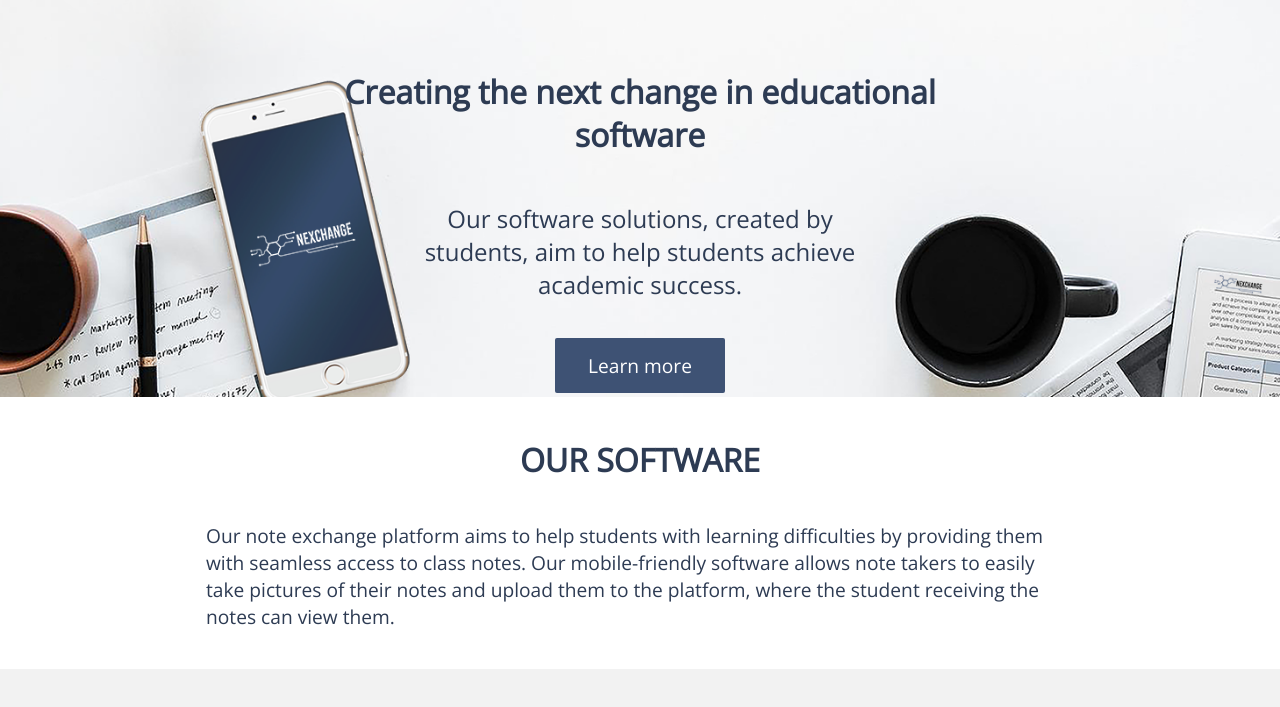
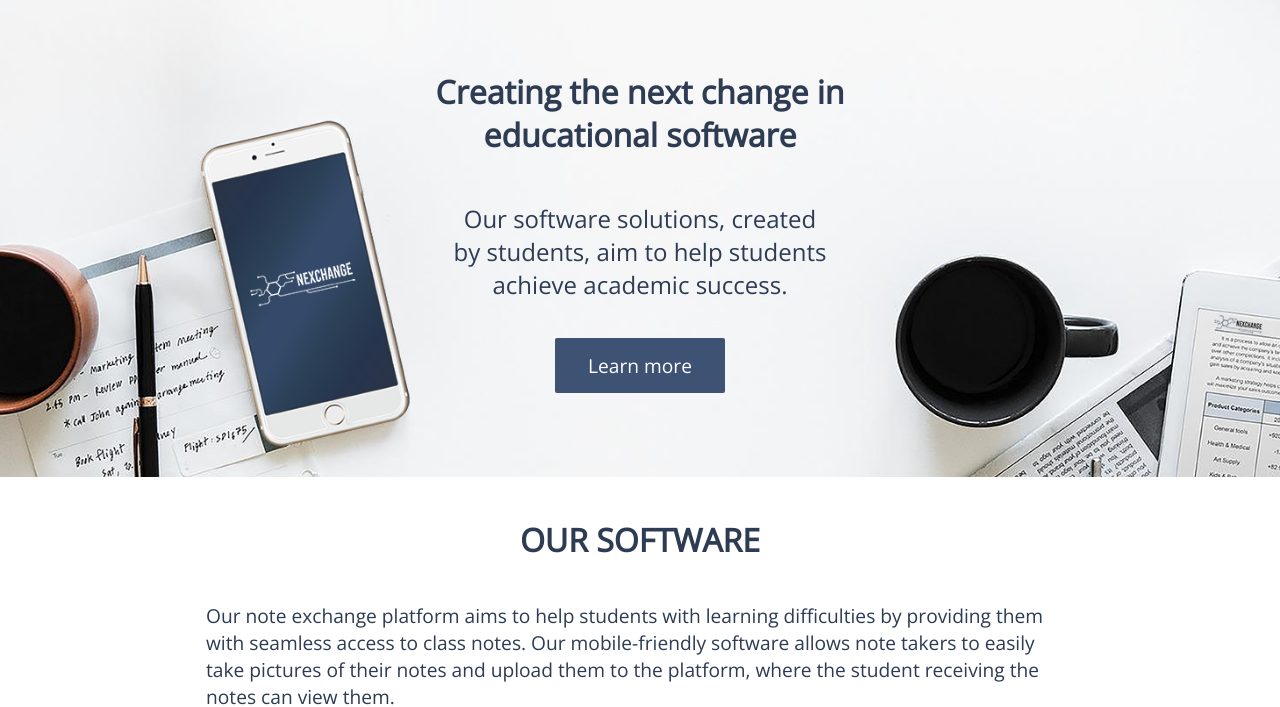
Before and after one commit to LucasHarvey/nexchange-website, a plain HTML site: page release/index.html in a window 1280 px wide. Shown: the part 101-808 px from the top of the page. Drawn offline with nearby package versions, Linux system fonts and the light colour scheme.

Commit message:
picture height

```diff
--- a/release/css/home.css
+++ b/release/css/home.css
@@ -4,8 +4,8 @@
 }
 
 .imageContainer {
-  height: 70%;
-  min-height: 400px;
+  height: 80%;
+  min-height: 480px;
   padding: 0px!important;
   background-image: url("../images/home_background_OPTION 7.png");
   background-position:center;
@@ -18,7 +18,8 @@
   top: 150px;
   left: 0;
   right: 0;
-  max-width: 55%;
+  width: 70%;
+  max-width: 500px;
   padding: 0px;
   margin-left: auto;
   margin-right: auto;
@@ -49,7 +50,7 @@
   text-align: center;
   display: inline-block;
   z-index: 2;
-  width: 65%;
+  width: 75%;
   font-size: 150%;
 }
 
@@ -79,6 +80,7 @@
 }
 
 /* Mobile-friendly */
+
 @media only screen and (max-width: 700px) {
 
   .imageContainer {
@@ -86,6 +88,7 @@
   }
 
   #imageOverlay {
+    top: 200px;
     max-width: 65%;
   }
 
```
